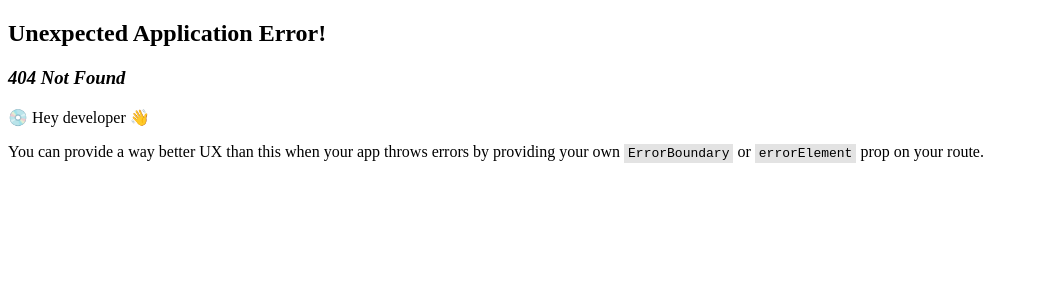
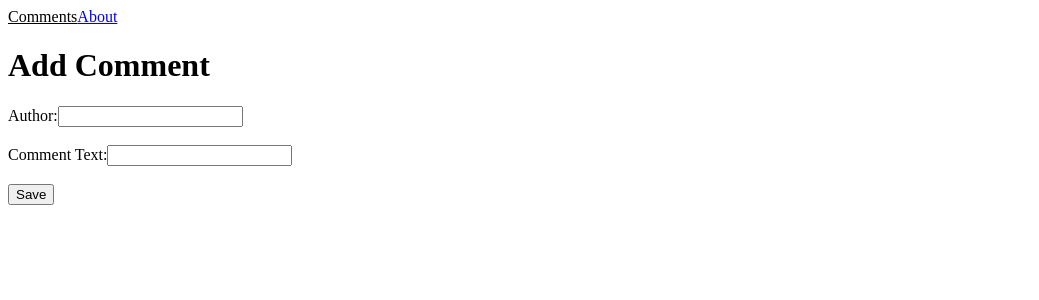
Before and after one commit to diwakar1593/Technology-React-JS-L1-L2, a React (Vite) app: page /addComment in a window 1280 px wide. Before the commit this address had no page. Shown: the top 300 px of the page, without its empty margins (0-1039 px from the left). Built offline with nearby package versions, Linux system fonts and the light colour scheme.

Commit message:
react-router

```diff
--- a/src/16_reactrouter/AddCommentPage.jsx
+++ b/src/16_reactrouter/AddCommentPage.jsx
@@ -1 +1,22 @@
 // Implementation using functional component / React Hooks is much simpler
+
+import React from "react";
+import { useNavigate } from 'react-router-dom';     // useNavigate is a React Hook provided by react-router-dom
+import CommentForm from './CommentForm';
+import CommentApi from './data/CommentApi';
+
+
+// Container Component is one which interacts with model
+// easier one - follow this.
+
+export default () => {
+    const navigate = useNavigate();
+
+    const saveComment = (comment) => {
+        CommentApi.saveComment(comment); // saving data into model
+        navigate('/');
+    }
+    return (
+        <CommentForm onSave={(data) => saveComment(data)} />
+    )
+}
--- a/src/16_reactrouter/data/CommentData.js
+++ b/src/16_reactrouter/data/CommentData.js
@@ -7,7 +7,7 @@ export default {
             "text": "React is simple"
         },
         {
-            "id": 1,
+            "id": 2,
             "author": "Rohit",
             "text": "React is fast"
         },
```
Also changed, not shown: src/16_reactrouter/App.jsx (+33 -2 lines).
